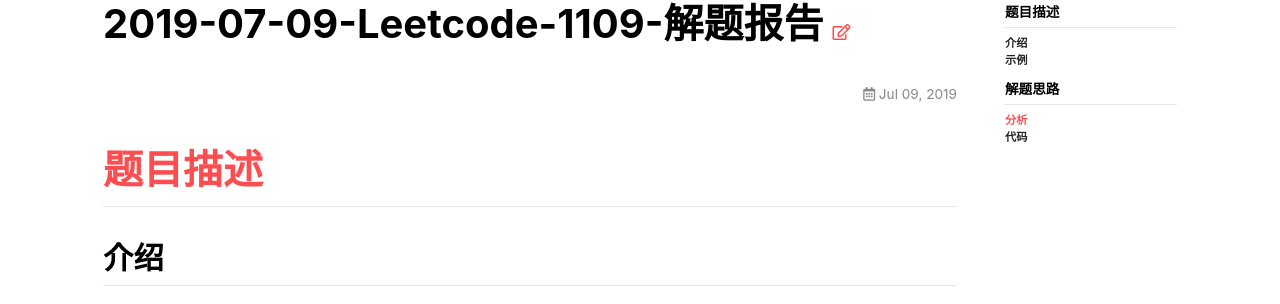
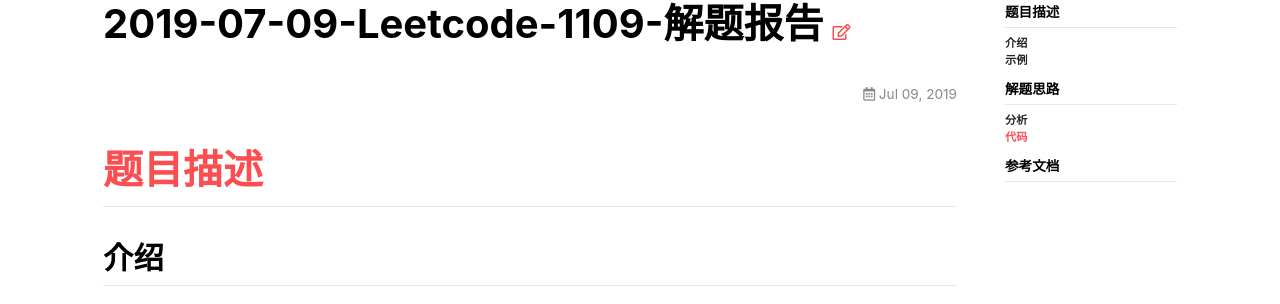
Before and after one commit to sureally/sureally.github.io, a Jekyll site: the page built from _posts/2019-07-09-Leetcode-1109-解题报告.markdown, in a window 1280 px wide and 1400 px high. Shown: the part 136-440 px from the top of the window. Built offline with Jekyll 4.4.1, drawn with Linux system fonts in a browser that asks for light colours; nearby versions of some CDN libraries.

Commit message:
Blog 修改

````diff
--- a/_posts/2019-07-09-Leetcode-1109-解题报告.markdown
+++ b/_posts/2019-07-09-Leetcode-1109-解题报告.markdown
@@ -55,3 +55,6 @@ class Solution {
     }
 }
 ```
+
+# 参考文档
+-
````
